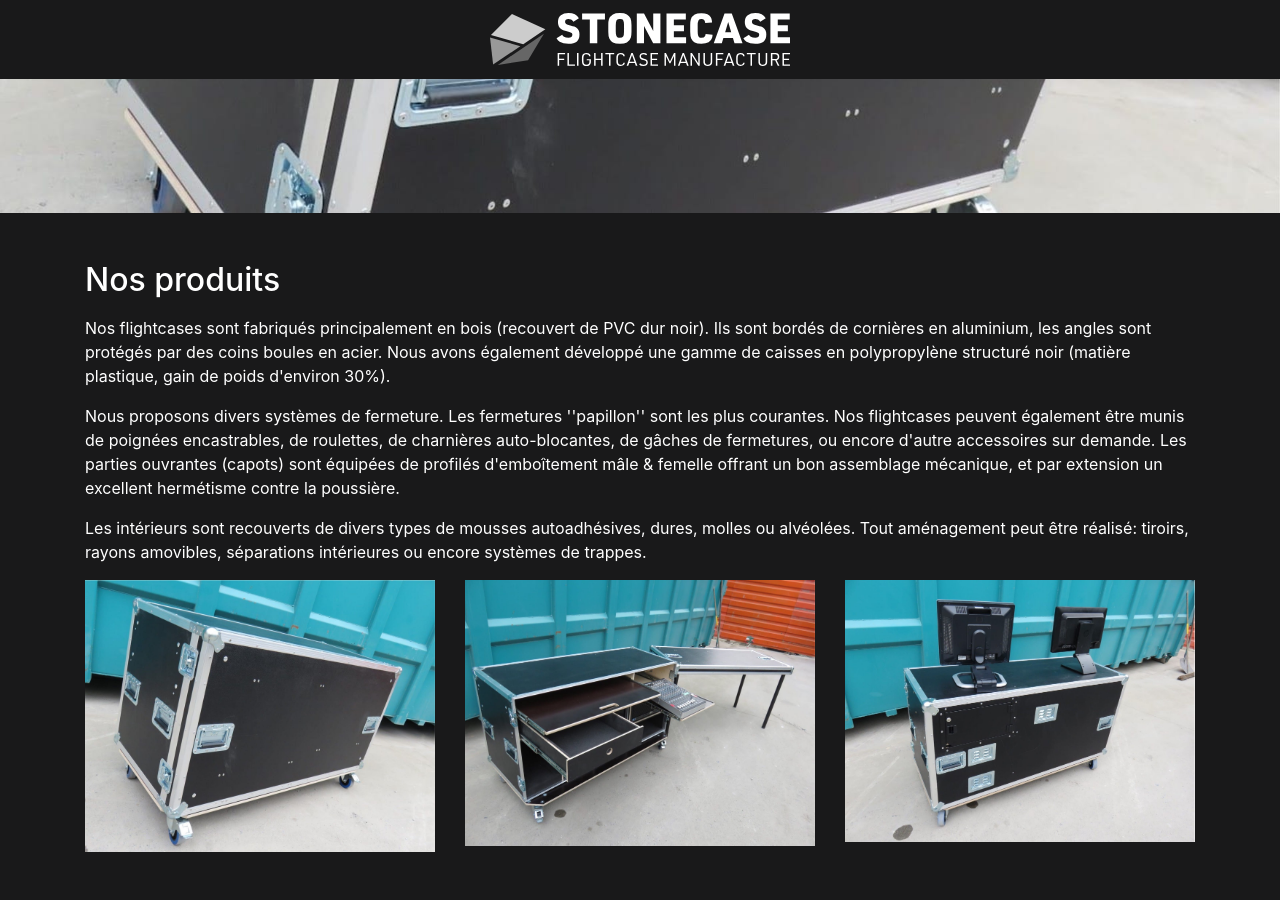
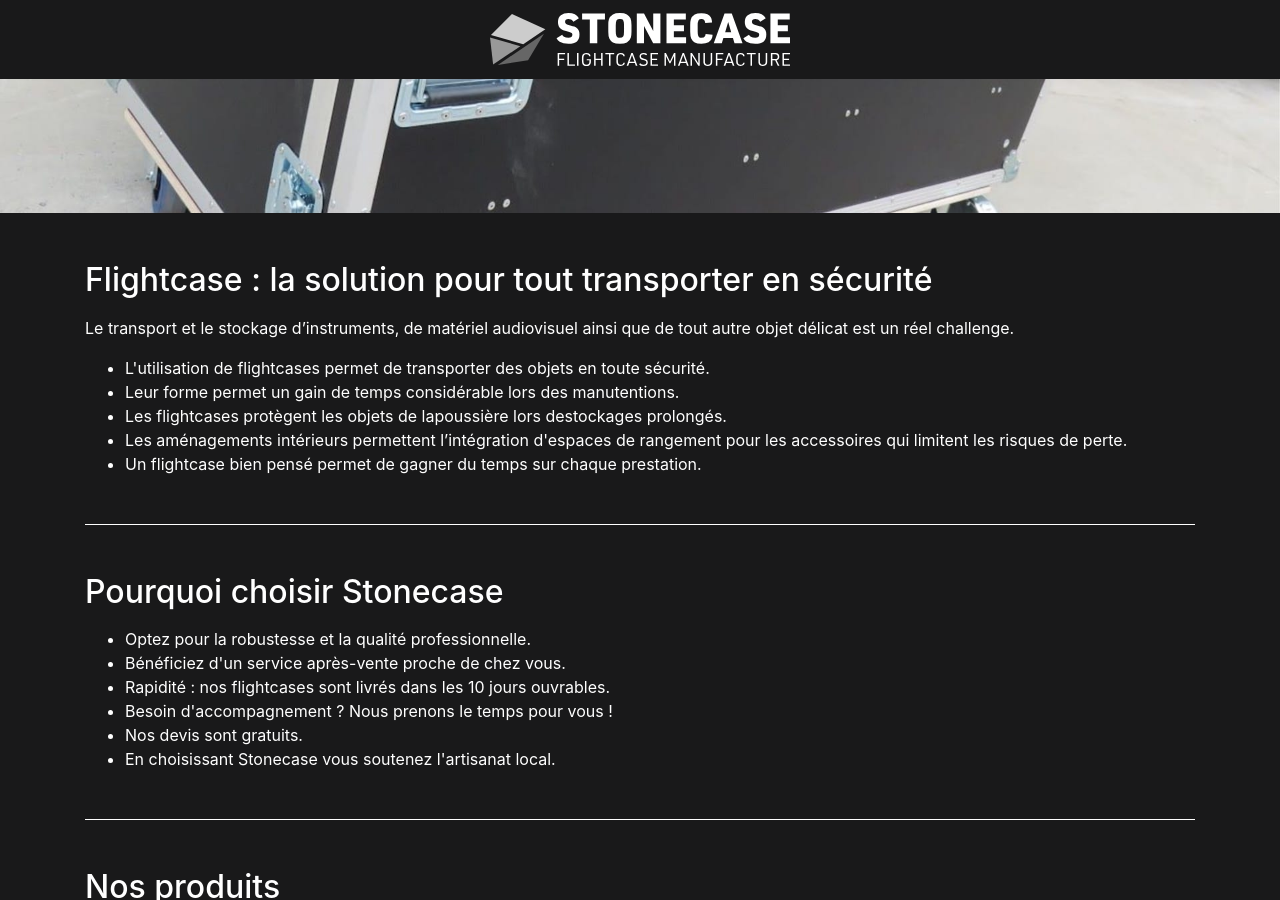
Before and after one commit to larucheio/stonecase.ch, a Jekyll site: the page built from index.html, in a window 1280 px wide and 900 px high, scrolled down 316 px. Built offline with Jekyll 4.4.1, drawn with Linux system fonts in a browser that asks for light colours; some of the changed text lies outside the part shown.

Commit message:
Reorder homeapge sections

```diff
--- a/index.html
+++ b/index.html
@@ -3,6 +3,34 @@ layout: base
 ---
 
 <section class="mt-5">
+  <h1 class="h2 mb-3">Flightcase : la solution pour tout transporter en sécurité</h1>
+  <p>Le transport et le stockage d’instruments, de matériel audiovisuel ainsi que de tout autre objet délicat est un réel challenge.</p>
+  <ul>
+    <li>L'utilisation de flightcases permet de transporter des objets en toute sécurité.</li>
+    <li>Leur forme permet un gain de temps considérable lors des manutentions.</li>
+    <li>Les flightcases protègent les objets de lapoussière lors destockages prolongés.</li>
+    <li>Les aménagements intérieurs permettent l’intégration d'espaces de rangement pour les accessoires qui limitent les risques de perte.</li>
+    <li>Un flightcase bien pensé permet de gagner du temps sur chaque prestation.</li>
+  </ul>
+</section>
+
+<hr class="my-5">
+
+<section>
+  <h1 class="h2 mb-3">Pourquoi choisir Stonecase</h1>
+  <ul>
+    <li>Optez pour la robustesse et la qualité professionnelle.</li>
+    <li>Bénéficiez d'un service après-vente proche de chez vous.</li>
+    <li>Rapidité : nos flightcases sont livrés dans les 10 jours ouvrables.</li>
+    <li>Besoin d'accompagnement ? Nous prenons le temps pour vous !</li>
+    <li>Nos devis sont gratuits.</li>
+    <li>En choisissant Stonecase vous soutenez l'artisanat local.</li>
+  </ul>
+</section>
+
+<hr class="my-5">
+
+<section>
   <h1 class="h2 mb-3">Nos produits</h1>
   <p>Nos flightcases sont fabriqués principalement en bois (recouvert de PVC dur noir). Ils sont bordés de cornières en aluminium, les angles sont protégés par des coins boules en acier. Nous avons également développé une gamme de caisses en polypropylène structuré noir (matière plastique, gain de poids d'environ 30%).</p>
   <p>Nous proposons divers systèmes de fermeture. Les fermetures ''papillon'' sont les plus courantes. Nos flightcases peuvent également être munis de poignées encastrables, de roulettes, de charnières auto-blocantes, de gâches de fermetures, ou encore d'autre accessoires sur demande. Les parties ouvrantes (capots) sont équipées de profilés d'emboîtement mâle & femelle offrant un bon assemblage mécanique, et par extension un excellent hermétisme contre la poussière.</p>
@@ -20,31 +48,9 @@ layout: base
   </div>
 </section>
 
-<section class="mt-5">
-  <h1 class="h2 mb-3">Flightcase : la solution pour tout transporter en sécurité</h1>
-  <p>Le transport et le stockage d’instruments, de matériel audiovisuel ainsi que de tout autre objet délicat est un réel challenge.</p>
-  <ul>
-    <li>L'utilisation de flightcases permet de transporter des objets en toute sécurité.</li>
-    <li>Leur forme permet un gain de temps considérable lors des manutentions.</li>
-    <li>Les flightcases protègent les objets de lapoussière lors destockages prolongés.</li>
-    <li>Les aménagements intérieurs permettent l’intégration d'espaces de rangement pour les accessoires qui limitent les risques de perte.</li>
-    <li>Un flightcase bien pensé permet de gagner du temps sur chaque prestation.</li>
-  </ul>
-</section>
+<hr class="my-5">
 
-<section class="mt-5">
-  <h1 class="h2 mb-3">Pourquoi choisir Stonecase</h1>
-  <ul>
-    <li>Optez pour la robustesse et la qualité professionnelle.</li>
-    <li>Bénéficiez d'un service après-vente proche de chez vous.</li>
-    <li>Rapidité : nos flightcases sont livrés dans les 10 jours ouvrables.</li>
-    <li>Besoin d'accompagnement ? Nous prenons le temps pour vous !</li>
-    <li>Nos devis sont gratuits.</li>
-    <li>En choisissant Stonecase vous soutenez l'artisanat local.</li>
-  </ul>
-</section>
-
-<section class="mt-5">
+<section>
   <h1 class="h2 mb-3">Ils nous font confiance</h1>
   <p>Stonecase travaille en partenariat avec de nombreuses entreprises spécialisées dans l’industrie, l'organisation d’événements sportifs, culturels, ou logistiques.</p>
   <p>En voici une liste non-exhaustive:</p>
```
